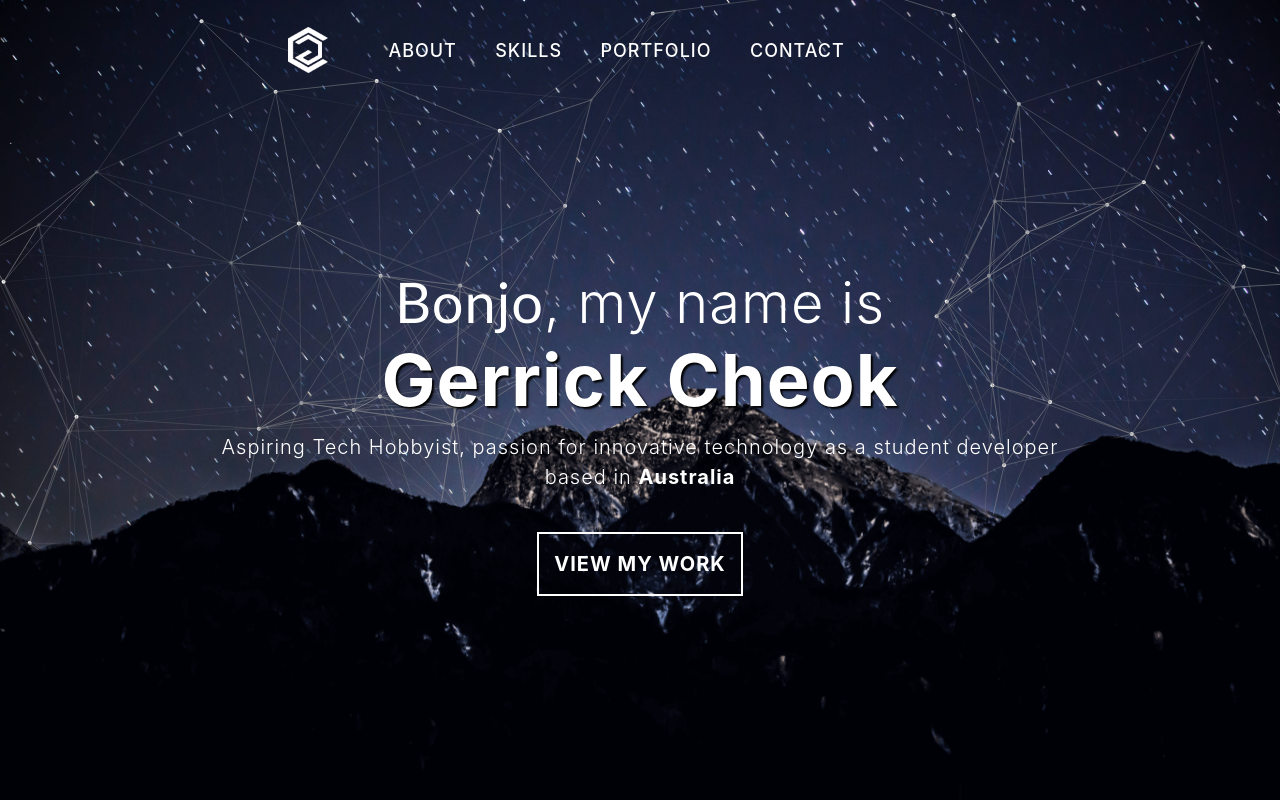
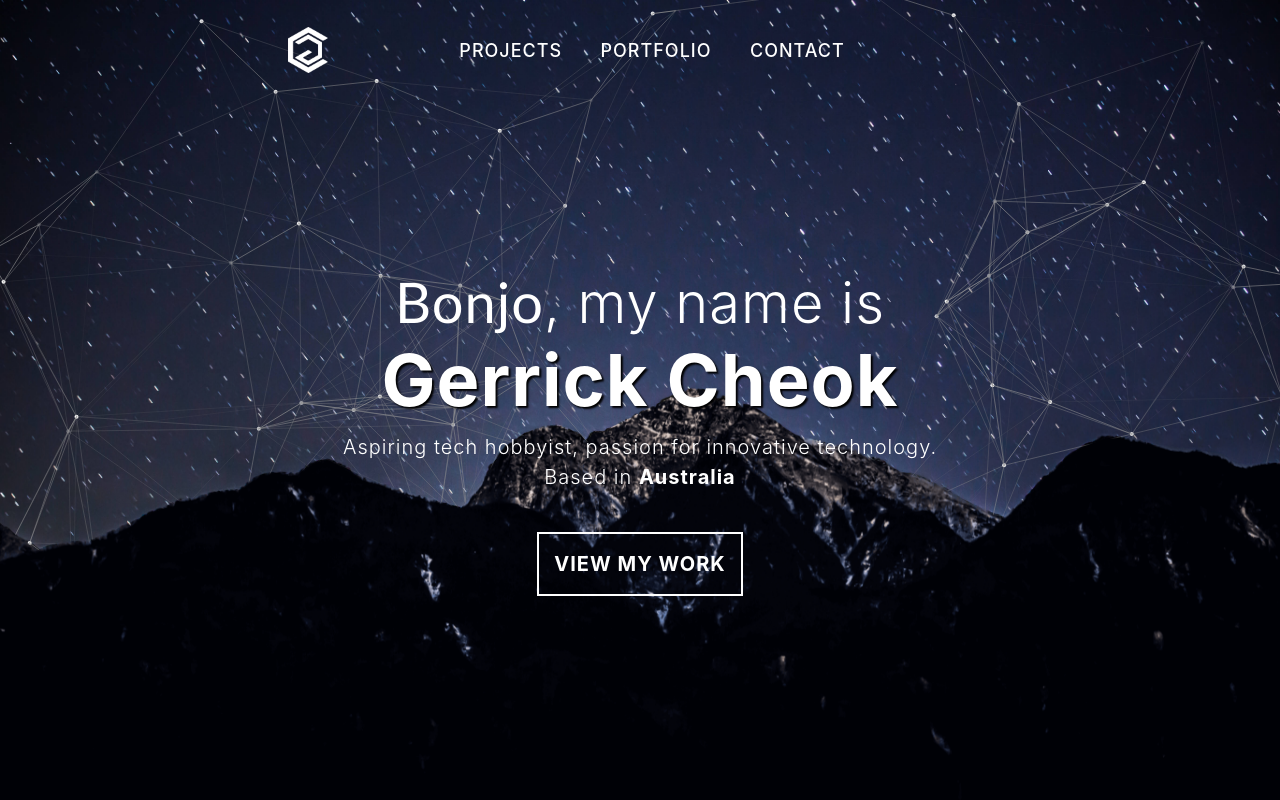
Before and after one commit to CrYptOz007/CrYptOz007, a plain HTML site: page index.html in a window 1280 px wide. Drawn offline with Linux system fonts and the light colour scheme.

Commit message:
Changed links

```diff
--- a/index.html
+++ b/index.html
@@ -33,9 +33,8 @@
 			</button>
 			<div class="collapse navbar-collapse" id="navbarNavAltMarkup">
 				<div class="navbar-nav ml-auto mr-25">
-					<a class="nav-item nav-link" href="about.html" aria-controls="navbarAltMarkup" aria-expanded="false">About</a>
-					<a class="nav-item nav-link" href="#" aria-controls="navbarAltMarkup" aria-expanded="false">Skills</a>
-					<a class="nav-item nav-link" href="portfolio/" aria-controls="navbarAltMarkup" aria-expanded="false">Portfolio</a>
+					<a class="nav-item nav-link" href="/projects/" aria-controls="navbarAltMarkup" aria-expanded="false">Projects</a>
+					<a class="nav-item nav-link" href="/portfolio/" aria-controls="navbarAltMarkup" aria-expanded="false">Portfolio</a>
 					<a class="nav-item nav-link" href="#" aria-controls="navbarAltMarkup" aria-expanded="false">Contact</a>
 				</div>
 			</div>
@@ -46,9 +45,9 @@
 			<div class="container">
 				<span id="introText" class="display-4"></span><span class="display-4">, my name is</span><br>
 				<h1 class="display-3">Gerrick Cheok</h1>
-				<p class="lead">Aspiring Tech Hobbyist, passion for innovative technology as a student developer<br>based in <strong style="font-weight: 700;">Australia</strong></p>
+				<p class="lead">Aspiring tech hobbyist, passion for innovative technology. <br>Based in <strong style="font-weight: 700;">Australia</strong></p>
 				<br>
-				<a class="btn" id="btn-primary" href="portfolio/">View my Work</a>
+				<a class="btn" id="btn-primary" href="projects/">View my Work</a>
 			</div>
 		</div>
 		<!--- BootStrap --->
```
